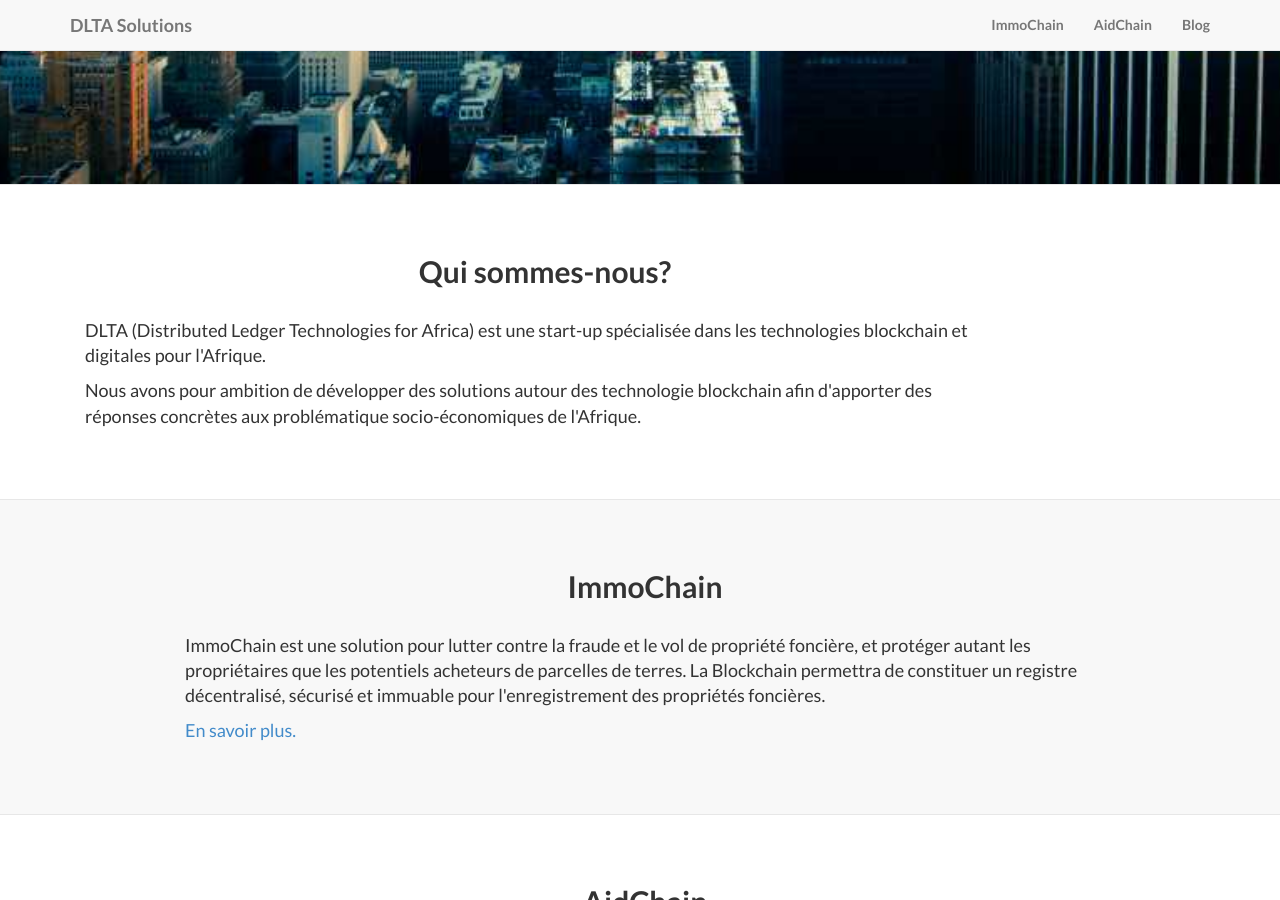
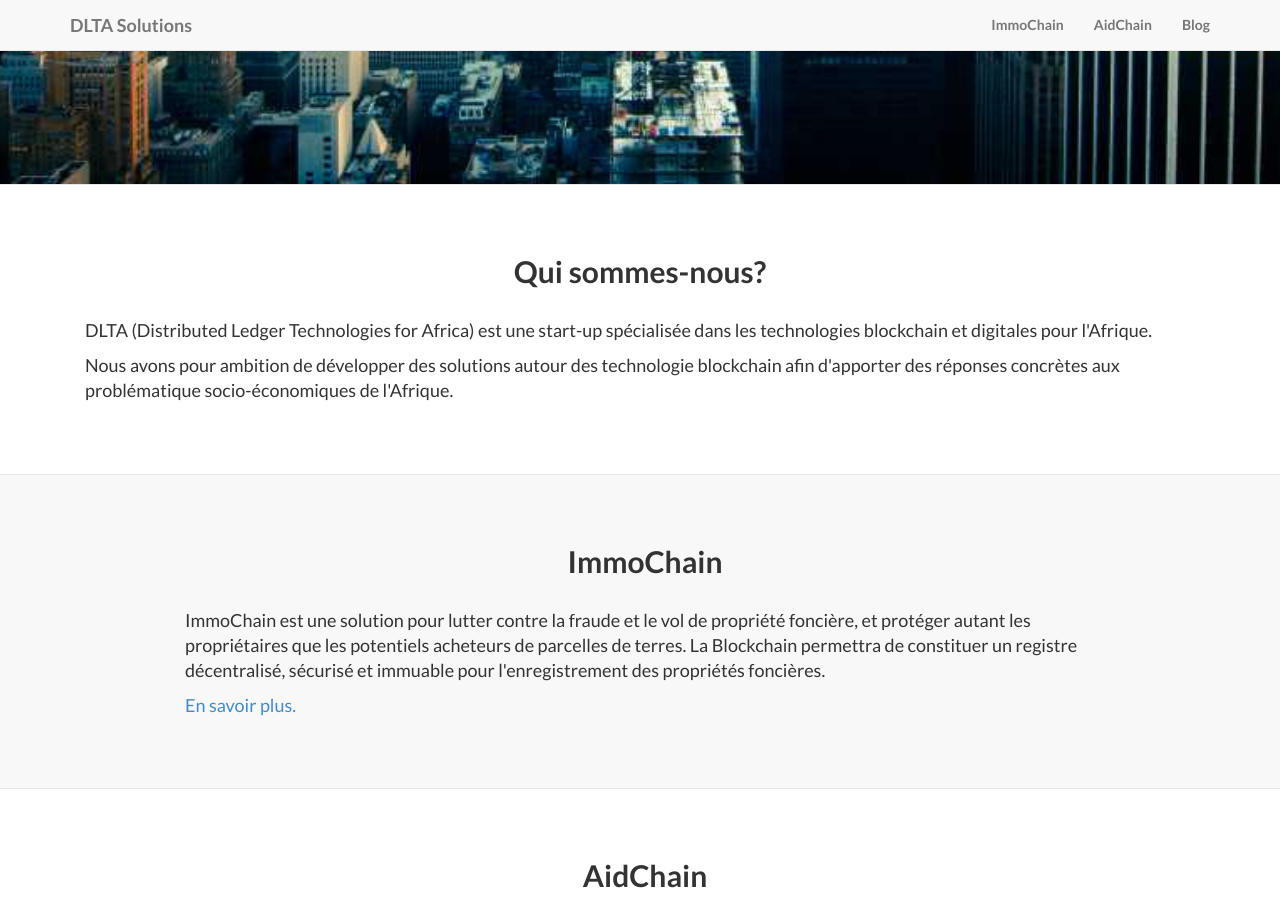
Before and after one commit to dltasolutions/dltasolutions.github.io, a Jekyll site: the page built from index.html, in a window 1280 px wide and 900 px high, scrolled down 526 px. Built offline with Jekyll 4.4.1, drawn with Linux system fonts in a browser that asks for light colours; the list of posts is cut into pages by our own code.

Commit message:
Update index.html

```diff
--- a/index.html
+++ b/index.html
@@ -12,7 +12,7 @@
 <!--SECTION 1 : QUI SOMMES-NOUS? -->
 <div class="content-section-b">
   <div class="container">
-    <div class="col-lg-10 col-sm-6">
+    <div class="col-lg-12 col-sm-6">
       <h2 class="section-heading">Qui sommes-nous?</h2>
       <div class="lead">
 <p>DLTA (Distributed  Ledger Technologies for Africa) est une start-up
```
